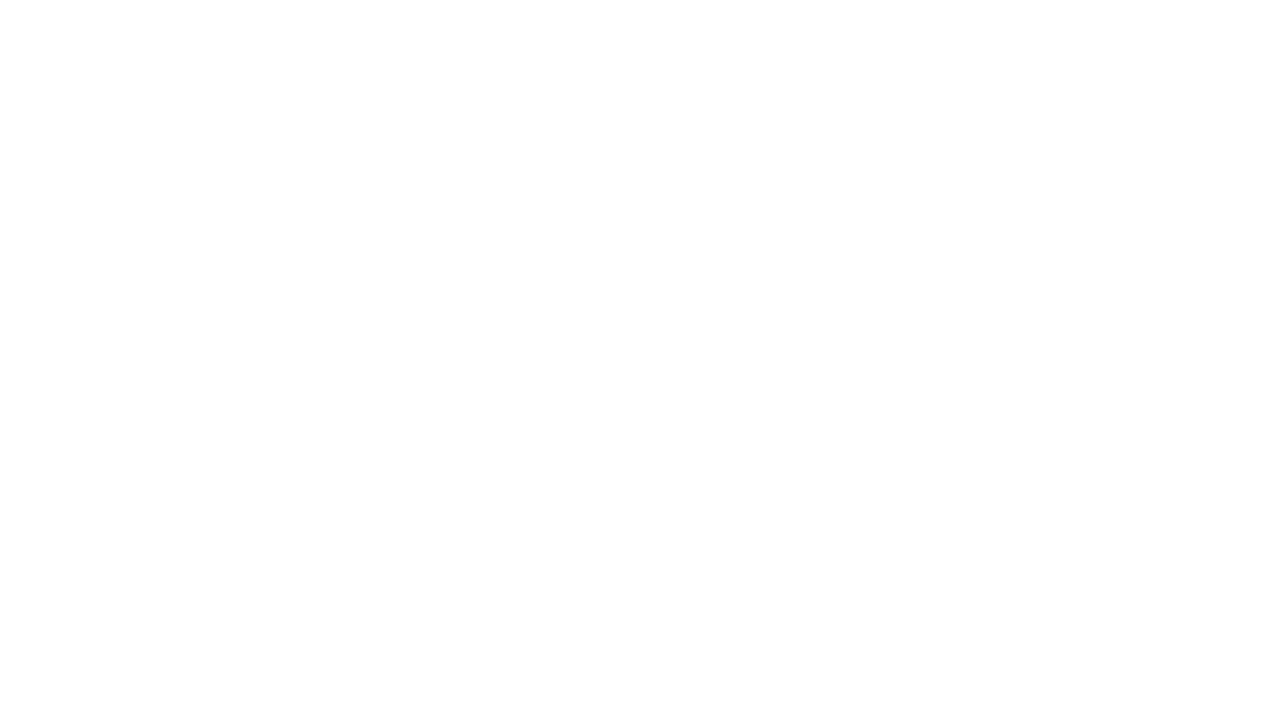
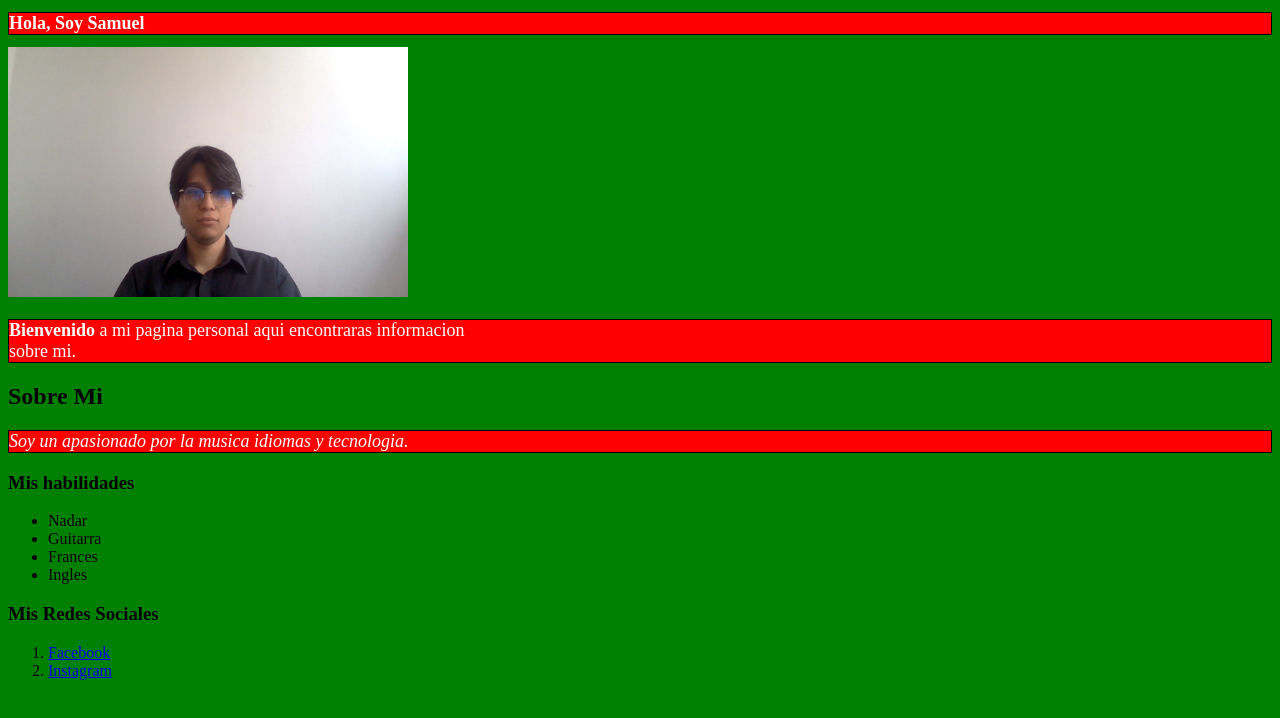
Before and after one commit to surion13/funval-proyecto-1, a plain HTML site: page index.html in a window 1280 px wide. Drawn offline with Linux system fonts and the light colour scheme.

Commit message:
primer intento de pagina

```diff
--- a/index.html
+++ b/index.html
@@ -4,8 +4,31 @@
     <meta charset="UTF-8">
     <meta name="viewport" content="width=device-width, initial-scale=1.0">
     <title>Samuel Cardenas</title>
+        <style>
+        h1, p {
+            border: 1px solid black;
+        }
+    </style>
+    <link rel="stylesheet" href="stylesheet.css">
 </head>
-<body>
+<body style="background: green;">
+    <h1>Hola, Soy Samuel</h1>
+    <img src="foto_sc.jpg" alt="imagen Samuel Cardenas" >
+    <p><strong>Bienvenido</strong> a mi pagina personal aqui encontraras informacion <br> sobre mi.</p>
+    <h2>Sobre Mi</h2>
+    <p><em>Soy un apasionado por la musica idiomas y tecnologia.</em></p>
+    <h3>Mis habilidades</h3>
+    <ul>
+      <li>Nadar</li>
+      <li>Guitarra</li>
+      <li>Frances</li>
+      <li>Ingles</li>
+    </ul>
 
+    <h3>Mis Redes Sociales</h3>
+    <ol>
+      <li><a target="_blank" href="https://www.facebook.com/share/1Czo6vby97/">Facebook</a></li>
+      <li><a target="_blank" href="https://www.instagram.com/samuel_cardenas14?igsh=MTlmeW04cnpqYzN3cQ==">Instagram</a></li>
+    <ol>
 </body>
 </html>
--- a/stylesheet.css
+++ b/stylesheet.css
@@ -1,6 +1,10 @@
-p {
-    font-size: 16px;
-    line-height: 1.5;
-    color: black;
+p, h1 {
+    color: white;
     background-color: red;
+    font-size: 18px;
 }
+
+img {
+    width: 400px;
+    height: 250px;
+}
```
Also changed, not shown: foto_sc.jpg (added).
